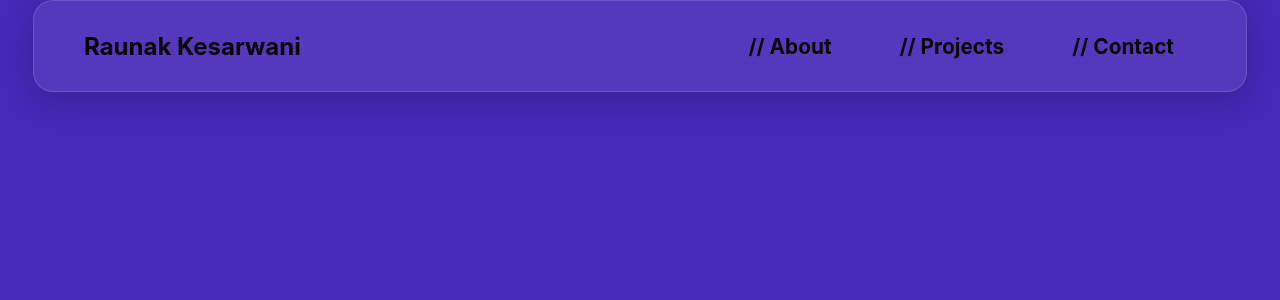
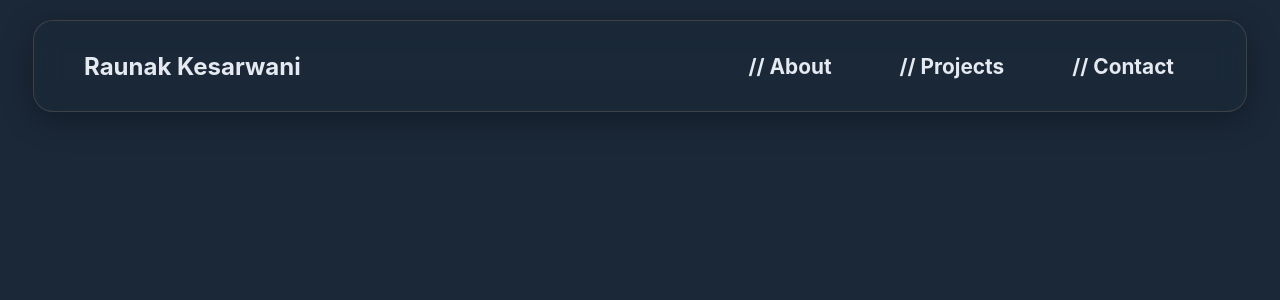
Before and after one commit to raunak-kesarwani/Portfolio-react, a React (Create React App) app: page / in a window 1280 px wide. Shown: the top 300 px of the page. Built offline with nearby package versions, Linux system fonts and the light colour scheme.

Commit message:
feat(portfolio): add routing and enhance background design

```diff
--- a/src/App.js
+++ b/src/App.js
@@ -1,10 +1,16 @@
 import './App.css';
-import Navigation from './components/Navigation';
+import { BrowserRouter as Router, Route, Routes } from 'react-router-dom';
+import Home from './routes/Home.js';
 
 function App() {
   return (
     <>
-      <Navigation title="Raunak Kesarwani" />
+      <Router>
+        <Routes>
+          <Route path="/" element={<Home />} />
+        </Routes>
+      </Router>
+
     </>
   );
 }
--- a/src/index.css
+++ b/src/index.css
@@ -1,3 +1,18 @@
+/* ==========================================
+   COLOR PALETTE (Extracted from RK_logo.png)
+   ========================================== */
+:root {
+  --bg-primary: #1b2838;
+  --bg-secondary: #2a3f5a;
+  --accent-gold: #c5a880;
+  --text-main: #e5e9f0;
+  --heading-primary: #ffffff;
+  --heading-secondary: #d1d7e0;
+  --heading-sub: #909bb0;
+  --glass-border: rgba(197, 168, 128, 0.2);
+  --glass-bg: rgba(27, 40, 56, 0.4);
+}
+
 body {
   margin: 0;
   font-family:
@@ -5,7 +20,8 @@ body {
     "Cantarell", "Fira Sans", "Droid Sans", "Helvetica Neue", sans-serif;
   -webkit-font-smoothing: antialiased;
   -moz-osx-font-smoothing: grayscale;
-  background-color: #4728b8;
+  background-color: var(--bg-primary);
+  color: var(--text-main);
 }
 
 code {
@@ -15,24 +31,23 @@ code {
 
 .navbar {
   position: fixed;
-  top: 20px;
-  left: 50%;
-  transform: translateX(-50%);
   display: flex;
   justify-content: space-between;
   align-items: center;
   height: 60px;
   width: 90%;
   max-width: 1200px;
-  top: 0;
+  top: 20px;
+  left: 50%;
+  transform: translateX(-50%);
   padding: 15px 30px;
 
-  background: rgba(255, 255, 255, 0.08);
+  background: var(--glass-bg);
   backdrop-filter: blur(15px);
   -webkit-backdrop-filter: blur(15px);
-  border: 1px solid rgba(255, 255, 255, 0.15);
+  border: 1px solid var(--glass-border);
   border-radius: 20px;
-  box-shadow: 0 8px 32px rgba(0, 0, 0, 0.2);
+  box-shadow: 0 8px 32px rgba(0, 0, 0, 0.3);
   z-index: 1000;
 }
 
@@ -47,7 +62,7 @@ code {
 
 .navbar-logo a {
   text-decoration: none;
-  color: black;
+  color: var(--text-main);
   font-size: 24px;
   font-weight: bold;
   cursor: pointer;
@@ -75,7 +90,7 @@ code {
   display: flex;
   align-items: center;
   gap: 5px;
-  color: black;
+  color: var(--text-main);
   font-size: 1.3rem;
   font-weight: bold;
   padding: 3px 20px;
@@ -87,8 +102,7 @@ code {
 
 .navbar-container .navbar-menu li a:hover,
 .navbar-container .navbar-menu li a.active {
-  color: #4728b8;
-  text-color: #4728b8;
+  color: var(--accent-gold);
 }
 
 .navbar-toggle {
@@ -104,7 +118,7 @@ code {
   width: 25px;
   height: 3px;
   margin: 5px auto;
-  background-color: white;
+  background-color: var(--text-main);
   transition: all 0.3s ease-in-out;
 }
 
@@ -112,6 +126,7 @@ code {
 @media (max-width: 880px) {
   .navbar {
     backdrop-filter: none;
+    background: var(--bg-primary);
   }
 
   .navbar-container .navbar-menu {
@@ -125,7 +140,13 @@ code {
     top: 0;
     right: 0;
     padding: 5rem 1.5rem;
-    box-shadow: 0 10px 10px rgba(0, 0, 0, 0.5);
+    box-shadow: -10px 0 30px rgba(0, 0, 0, 0.5);
+    background: rgba(
+      27,
+      40,
+      56,
+      0.95
+    ); /* High opacity version of your steel navy background */
     backdrop-filter: blur(10px);
   }
 
--- /dev/null
+++ b/src/routes/Home.js
@@ -0,0 +1,12 @@
+import React from 'react'
+import Navigation from '../components/Navigation.js'
+
+const Home = () => {
+    return (
+        <>
+            <Navigation title="Raunak Kesarwani" />
+        </>
+    )
+}
+
+export default Home;
```
